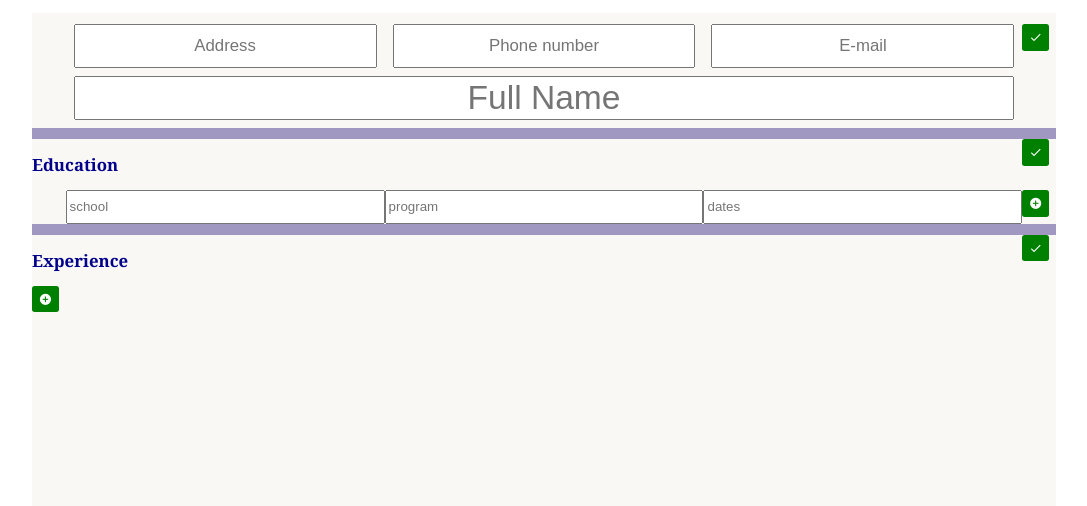
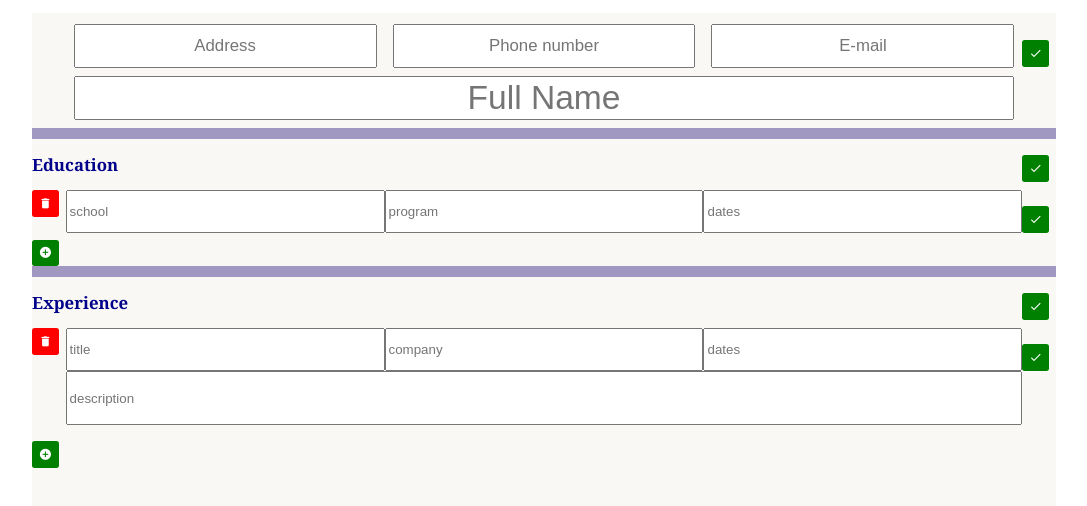
Before and after one commit to hoholabs/cv-project, a React (Create React App) app: page / in a window 1280 px wide. Shown: the top 506 px of the page, without its empty margins (96-1183 px from the left). Built offline with nearby package versions, Linux system fonts and the light colour scheme.

Commit message:
changed Education functionality ro match Experience

```diff
--- a/src/components/Education.js
+++ b/src/components/Education.js
@@ -5,7 +5,14 @@ class Education extends Component{
     constructor(props){
         super(props)
         this.state = {
-            cards:[],
+            cards:[{
+                school:'',
+                program:'',
+                dates:'',
+                key:new Date().getTime(),
+                id: new Date().getTime(),
+                editingCard: true,
+            }],
             card:{
                 school: '',
                 program: '',
@@ -61,7 +68,7 @@ class Education extends Component{
                 card:{
                     ...this.state.card,
                     [name]: value,
-                    key:new Date().getTime(),
+                    id:new Date().getTime(),
                 }
             })
         }else{
@@ -109,6 +116,21 @@ class Education extends Component{
         })
     }
 
+    addCard = () =>{
+        let newCard = {
+            school : '',
+            program : '',
+            dates : '',
+            editingCard: true,
+            id: new Date().getTime()+1,
+        }
+
+        this.setState({
+            cards: [...this.state.cards, newCard]
+        })
+
+    }
+
     render (){
 
         return  <section id = 'education'>
@@ -134,39 +156,14 @@ class Education extends Component{
 
                     })}
 
-                    {/* this shows 'new card' when the section is in edit mode */}
-                    {this.state.editingSection && (
+                    {this.state.editingSection &&
+                        <button
+                            className = 'material-icon edit-btn'
+                            onClick = {this.addCard}
+                        >add_circle
+                        </button>
+                    }
 
-                            <form className = 'education-card'>
-                                <div></div>
-                                <input
-                                    type = 'text'
-                                    placeholder = 'school'
-                                    name = 'school'
-                                    value={this.state.card.school}
-                                    onChange = {this.handleChange}>
-                                </input>
-                                <input
-                                    type = 'text'
-                                    placeholder = 'program'
-                                    name = 'program'
-                                    value={this.state.card.program}
-                                    onChange = {this.handleChange}>
-                                </input>
-                                <input
-                                    type = 'text'
-                                    placeholder = 'dates'
-                                    name = 'dates'
-                                    value={this.state.card.dates}
-                                    onChange = {this.handleChange}>
-                                </input>
-                                 <button
-                                    className = 'material-icon edit-btn'
-                                    onClick = {this.handleSubmit}
-                                >add_circle
-                                </button>
-                            </form>
-                    )}
                 </section>
         }
 }
--- a/src/components/Experience.js
+++ b/src/components/Experience.js
@@ -7,7 +7,14 @@ class Experience extends Component{
         super(props)
 
         this.state = {
-            cards : [],
+            cards : [{
+                title : '',
+                company : '',
+                dates : '',
+                description: '',
+                editingCard: true,
+                id: new Date().getTime()+1,
+            }],
             editingSection : true,
             buttonLabel : 'check',
         }
--- a/src/styles/style.css
+++ b/src/styles/style.css
@@ -83,19 +83,16 @@ section{
 }
 
 #experience{
-
     display:grid;
     grid-template-columns: 1fr 3em;
     color: var(--main-font-color);
+}
 
-
-}
 .experience-card{
-
     display:grid;
     grid-template-columns: 3em 1fr 1fr 1fr 3em;
-    grid-template-rows: 1fr;
-    height: 3em;
+    grid-template-rows: auto auto;
+    /* height: 3em; */
     grid-column-start: 1;
     grid-column-end: -1;
     padding: 0;
@@ -104,6 +101,10 @@ section{
 .description{
     grid-column-start: 2;
     grid-column-end: -2;
+    grid-row-start: 2;
+    grid-row-end: 3;
+    height: 3rem;
+    white-space: pre-wrap;
 }
 
 .material-icon{
@@ -121,5 +122,5 @@ section{
 
 .edit-btn{
     background-color:green;
-
+    margin-top: 1rem;
 }
```
